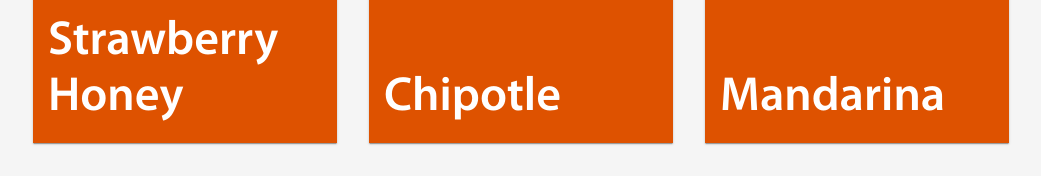
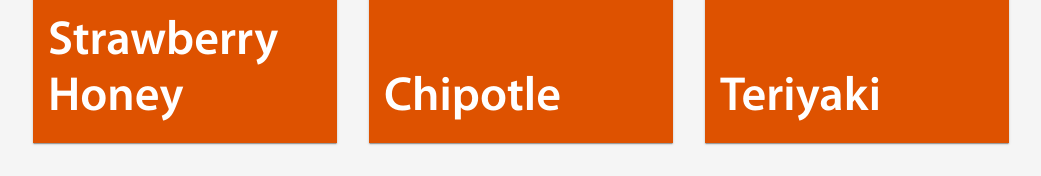
Before and after one commit to jocvegar/fitos-menu-nextjs, a Next.js app: page / in a window 1280 px wide. Shown: the part 1181-1357 px from the top of the page, without its empty margins (239-1280 px from the left). Built offline with nearby package versions, Linux system fonts and the light colour scheme; no server answers; the database is empty.

Commit message:
updates sauce

```diff
--- a/components/ItemList.tsx
+++ b/components/ItemList.tsx
@@ -231,7 +231,7 @@ const ItemList = ({ menu }: Props) => {
               "Buffalo Habanero",
               "Strawberry Honey",
               "Chipotle",
-              "Mandarina",
+              "Teriyaki",
             ].map((item, idx) => {
               return (
                 <Grid item xs={12} md={4} key={idx}>
```
